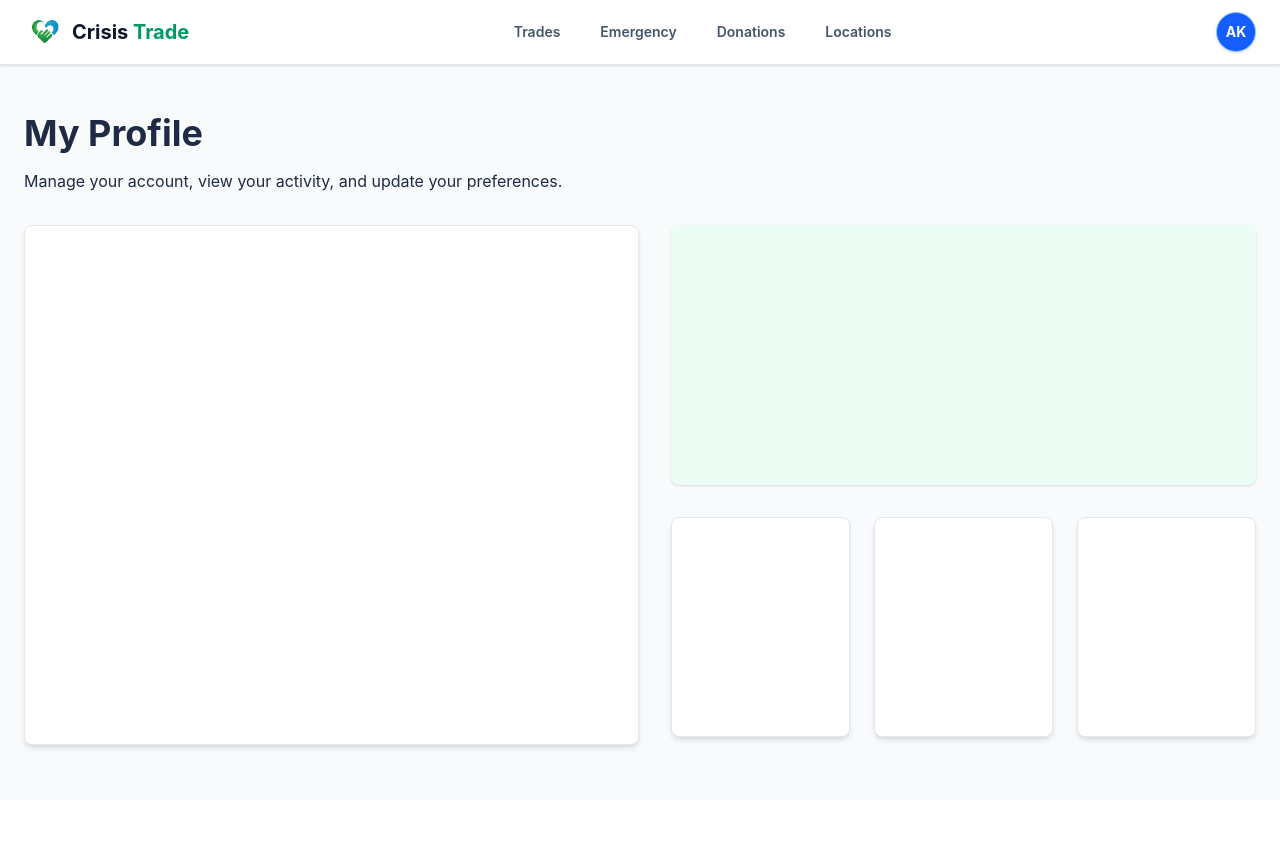
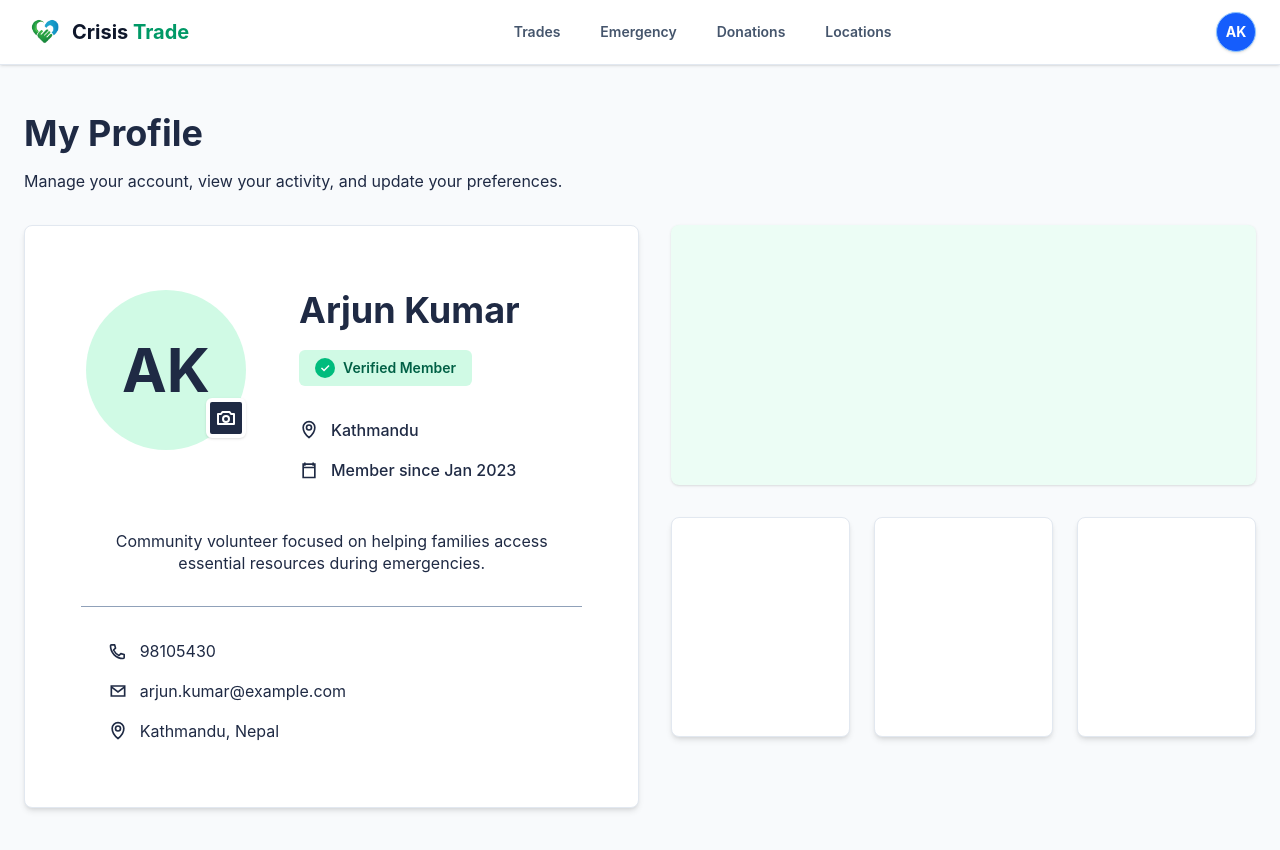
Before and after one commit to FreddieTheObserver/hackathon-crisistrade, a React (Vite) app in the folder frontend/: page /profile in a window 1280 px wide. Shown: the top 850 px of the page. Before the commit the page ends 800 px from the top, so only its background shows below. Built offline with nearby package versions, Linux system fonts and the light colour scheme; no server answers.

Commit message:
874 - Text profile (fake)

```diff
--- a/frontend/src/modules/profile/pages/ProfilePage.tsx
+++ b/frontend/src/modules/profile/pages/ProfilePage.tsx
@@ -10,7 +10,102 @@ export const ProfilePage = () => {
         </header>
 
         <section className="mt-8 grid gap-8 lg:grid-cols-[minmax(0,1fr)_minmax(360px,0.95fr)]">
-          <div className="min-h-[520px] rounded-lg border border-slate-200 bg-white shadow-md" />
+          <article className="min-h-[520px] rounded-lg border border-slate-200 bg-white px-14 py-16 shadow-md">
+            <div className="grid gap-12 md:grid-cols-[170px_minmax(0,1fr)]">
+              <div className="relative mx-auto h-40 w-40 rounded-full bg-emerald-100">
+                <div className="flex h-full w-full items-center justify-center text-6xl font-bold text-[#1F2A44]">
+                  AK
+                </div>
+                <button
+                  className="absolute bottom-3 right-0 flex h-10 w-10 items-center justify-center rounded-md border-4 border-white bg-[#1F2A44] text-white shadow-sm"
+                  type="button"
+                >
+                  <svg aria-hidden="true" className="h-6 w-6" fill="none" viewBox="0 0 24 24">
+                    <path
+                      d="M4 8h3l1.4-2h7.2L17 8h3v10H4V8Z"
+                      stroke="currentColor"
+                      strokeLinejoin="round"
+                      strokeWidth="2"
+                    />
+                    <path
+                      d="M12 16a3 3 0 1 0 0-6 3 3 0 0 0 0 6Z"
+                      stroke="currentColor"
+                      strokeWidth="2"
+                    />
+                  </svg>
+                </button>
+              </div>
+
+              <div>
+                <h2 className="text-4xl font-bold text-[#1F2A44]">Arjun Kumar</h2>
+
+                <div className="mt-5 inline-flex items-center gap-2 rounded-md bg-emerald-100 px-4 py-2 text-sm font-semibold text-emerald-800">
+                  <span className="flex h-5 w-5 items-center justify-center rounded-full bg-emerald-500 text-xs text-white">
+                    ✓
+                  </span>
+                  Verified Member
+                </div>
+
+                <div className="mt-8 space-y-4 text-base font-medium text-[#1F2A44]">
+                  <p className="flex items-center gap-3">
+                    <svg aria-hidden="true" className="h-5 w-5" fill="none" viewBox="0 0 24 24">
+                      <path
+                        d="M12 21s7-5.3 7-12A7 7 0 0 0 5 9c0 6.7 7 12 7 12Z"
+                        stroke="currentColor"
+                        strokeWidth="2"
+                      />
+                      <path d="M12 12a3 3 0 1 0 0-6 3 3 0 0 0 0 6Z" stroke="currentColor" strokeWidth="2" />
+                    </svg>
+                    Kathmandu
+                  </p>
+                  <p className="flex items-center gap-3">
+                    <svg aria-hidden="true" className="h-5 w-5" fill="none" viewBox="0 0 24 24">
+                      <path d="M7 3v4M17 3v4M4 9h16M5 5h14v16H5V5Z" stroke="currentColor" strokeWidth="2" />
+                    </svg>
+                    Member since Jan 2023
+                  </p>
+                </div>
+              </div>
+            </div>
+
+            <p className="mx-auto mt-12 max-w-md text-center text-base leading-snug text-[#1F2A44]">
+              Community volunteer focused on helping families access essential resources during emergencies.
+            </p>
+
+            <div className="my-8 border-t border-slate-400" />
+
+            <div className="mx-auto max-w-md space-y-4 text-base text-[#1F2A44]">
+              <p className="flex items-center gap-3">
+                <svg aria-hidden="true" className="h-5 w-5" fill="none" viewBox="0 0 24 24">
+                  <path
+                    d="M6.6 10.8c1.4 2.8 3.8 5.2 6.6 6.6l2.2-2.2 4 1v3.6c0 .7-.5 1.2-1.2 1.2C9.8 21 3 14.2 3 5.8 3 5.1 3.5 4.6 4.2 4.6H8l1 4-2.4 2.2Z"
+                    stroke="currentColor"
+                    strokeLinejoin="round"
+                    strokeWidth="2"
+                  />
+                </svg>
+                98105430
+              </p>
+              <p className="flex items-center gap-3">
+                <svg aria-hidden="true" className="h-5 w-5" fill="none" viewBox="0 0 24 24">
+                  <path d="M4 6h16v12H4V6Z" stroke="currentColor" strokeWidth="2" />
+                  <path d="m4 7 8 6 8-6" stroke="currentColor" strokeWidth="2" />
+                </svg>
+                arjun.kumar@example.com
+              </p>
+              <p className="flex items-center gap-3">
+                <svg aria-hidden="true" className="h-5 w-5" fill="none" viewBox="0 0 24 24">
+                  <path
+                    d="M12 21s7-5.3 7-12A7 7 0 0 0 5 9c0 6.7 7 12 7 12Z"
+                    stroke="currentColor"
+                    strokeWidth="2"
+                  />
+                  <path d="M12 12a3 3 0 1 0 0-6 3 3 0 0 0 0 6Z" stroke="currentColor" strokeWidth="2" />
+                </svg>
+                Kathmandu, Nepal
+              </p>
+            </div>
+          </article>
 
           <div className="space-y-8">
             <div className="min-h-[260px] rounded-lg bg-emerald-50 shadow-sm" />
```
